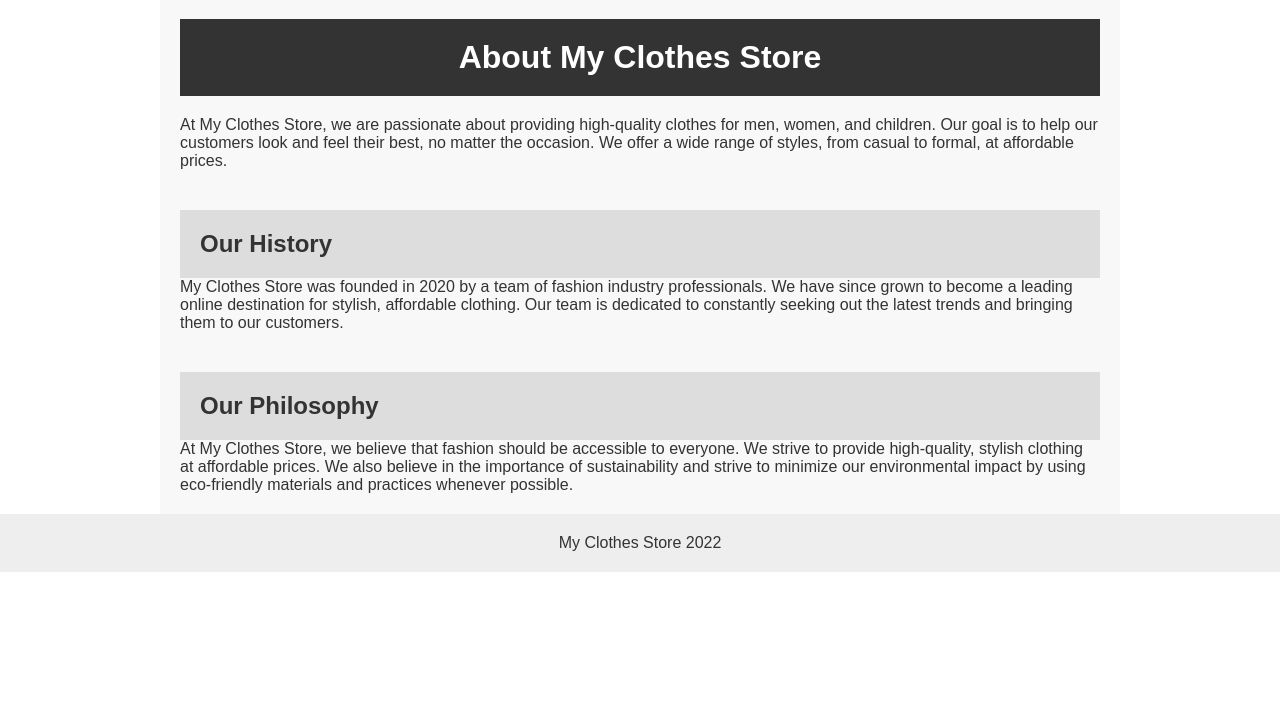
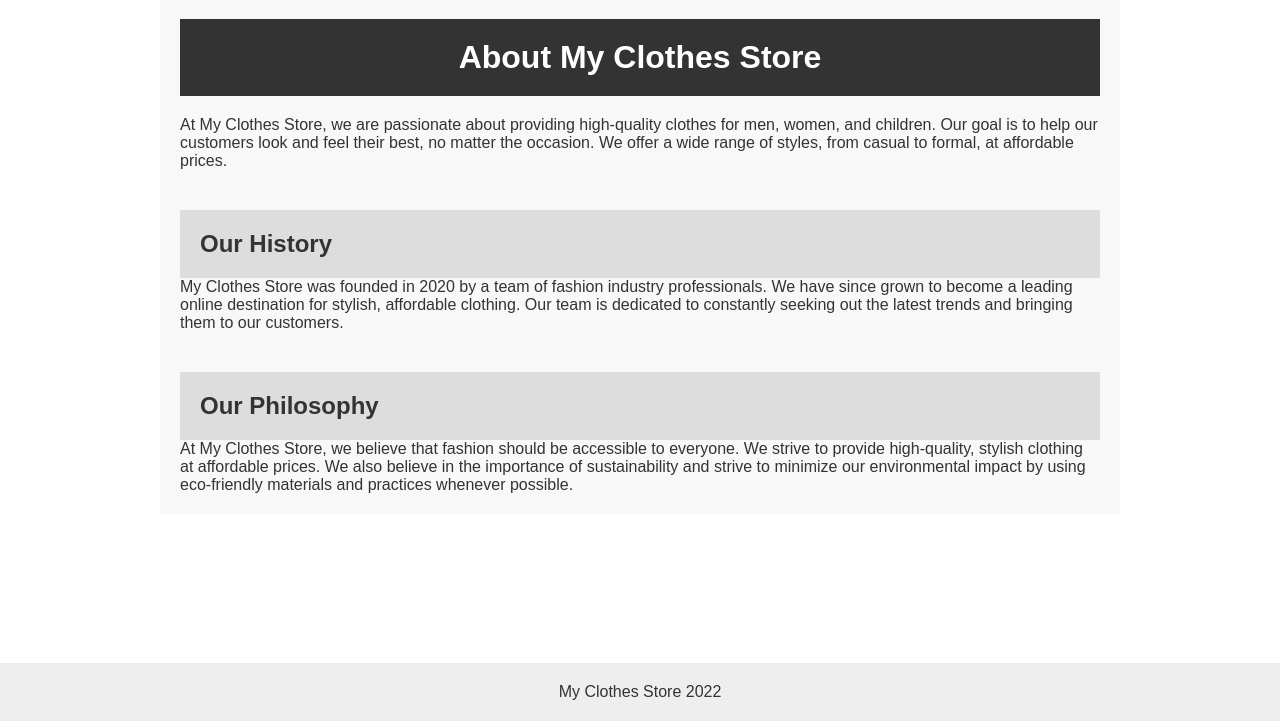
Before and after one commit to BananaBearGT/final-project, a PHP site: page /about.php in a window 1280 px wide. Shown: the part 79-800 px from the top of the page. Run offline with PHP 8.4, Linux system fonts and the light colour scheme; a user stored in the database is signed in.

Commit message:
Update about.php

```diff
--- a/about.php
+++ b/about.php
@@ -32,7 +32,7 @@ if(!isset($_SESSION["loggedin"]) || $_SESSION["loggedin"] !== true){
     <h2>Our Philosophy</h2>
     <p>At My Clothes Store, we believe that fashion should be accessible to everyone. We strive to provide high-quality, stylish clothing at affordable prices. We also believe in the importance of sustainability and strive to minimize our environmental impact by using eco-friendly materials and practices whenever possible.</p>
   </main>
-  <footer>
+  <footer style="position: absolute; bottom: 0px; width: 100%;">
     <p>My Clothes Store 2022</p>
   </footer>
 </body>
```
